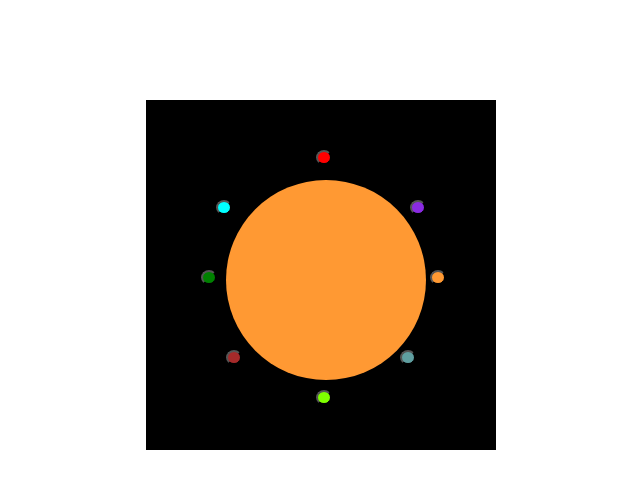
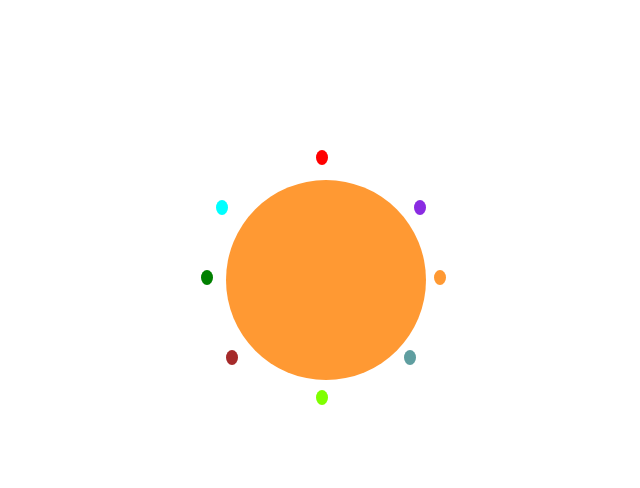
Before and after one commit to vivekout/id4assignment, a plain HTML site: page index.html in a window 1280 px wide. Shown: the whole page, without its empty margins (319-959 px from the left). Drawn offline with nearby package versions, Linux system fonts and the light colour scheme.

Commit message:
changes border

```diff
--- a/index.html
+++ b/index.html
@@ -7,6 +7,11 @@
 	<link rel="stylesheet" href="https://maxcdn.bootstrapcdn.com/bootstrap/3.3.5/css/bootstrap.min.css">
 	<link rel="stylesheet" type="text/css" href="public/css/style.css">
 	<script src="https://ajax.googleapis.com/ajax/libs/jquery/3.3.1/jquery.min.js"></script>
+	<style >
+		button{
+			border: none;
+		}
+	</style>
 	<script>
 		$(function() {
 		    $( "#button1" ).click(function() {
--- a/public/css/style.css
+++ b/public/css/style.css
@@ -46,7 +46,7 @@ img{
 
 /*------id and dom*/
 nav{width:350px; height: 350px;  margin: 100px auto; position: relative;
-  background-color: black;
+  background-color: none;
 }
 nav > ul{padding: 0; list-style: none;}
 nav>ul>button{
```
